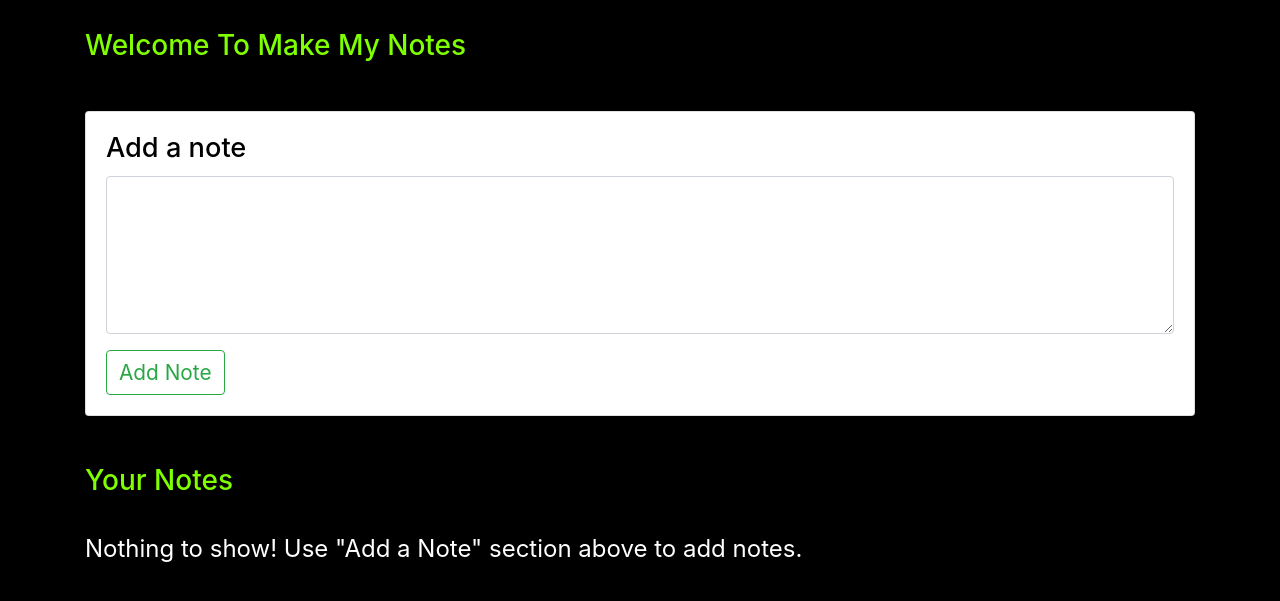
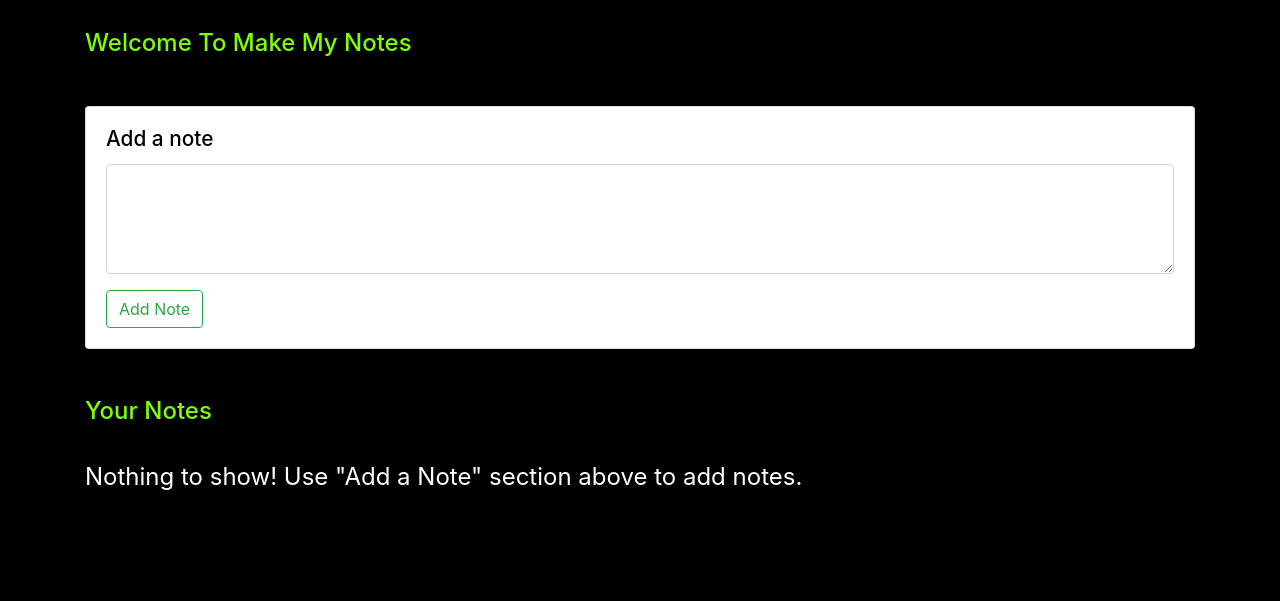
Before and after one commit to irit2607/MakeMyNotes, a plain HTML site: page index.html in a window 1280 px wide. Shown: the part 69-670 px from the top of the page. Drawn offline with nearby package versions, Linux system fonts and the light colour scheme.

Commit message:
Update index.html

```diff
--- a/index.html
+++ b/index.html
@@ -31,19 +31,19 @@
         </div>
     </nav>
     <div class="container my-4">
-        <h3 style="color: chartreuse;">Welcome To Make My Notes</h3>
+        <h4 style="color: chartreuse;">Welcome To Make My Notes</h4>
         <div class="card my-5" >
             <div class="card-body">
-                <h5 class="card-title" style="color: black; font-size: 1.7em;">Add a note</h5>
+                <h5 class="card-title" style="color: black; font-size: 1.3em;">Add a note</h5>
                 <div class="form-group">
 
-                    <textarea class="form-control" id="addTxt" rows="6"></textarea>
+                    <textarea class="form-control" id="addTxt" rows="4"></textarea>
                 </div>
-                <button class="btn btn-outline-success" id="addbtn" style="font-size: 1.3em;">Add Note</button>
+                <button class="btn btn-outline-success" id="addbtn" style="font-size: 1em;">Add Note</button>
             </div>
         </div>
 
-        <h3 class="my-3 " style="color: chartreuse;">Your Notes</h3>
+        <h4 class="my-3 " style="color: chartreuse;">Your Notes</h4>
         <hr>
         <div id="notes" class="row container-fluid">
 
```
